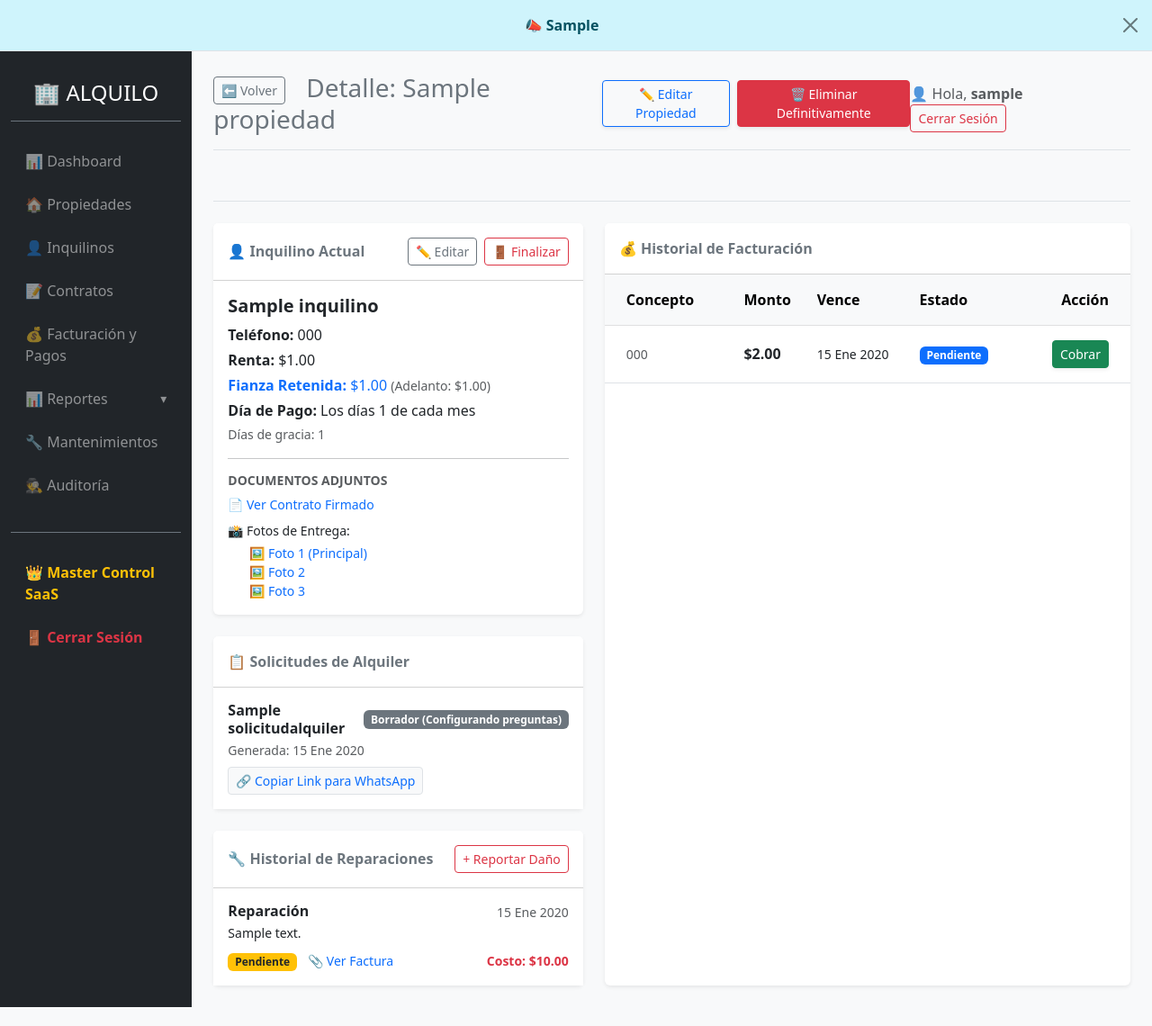
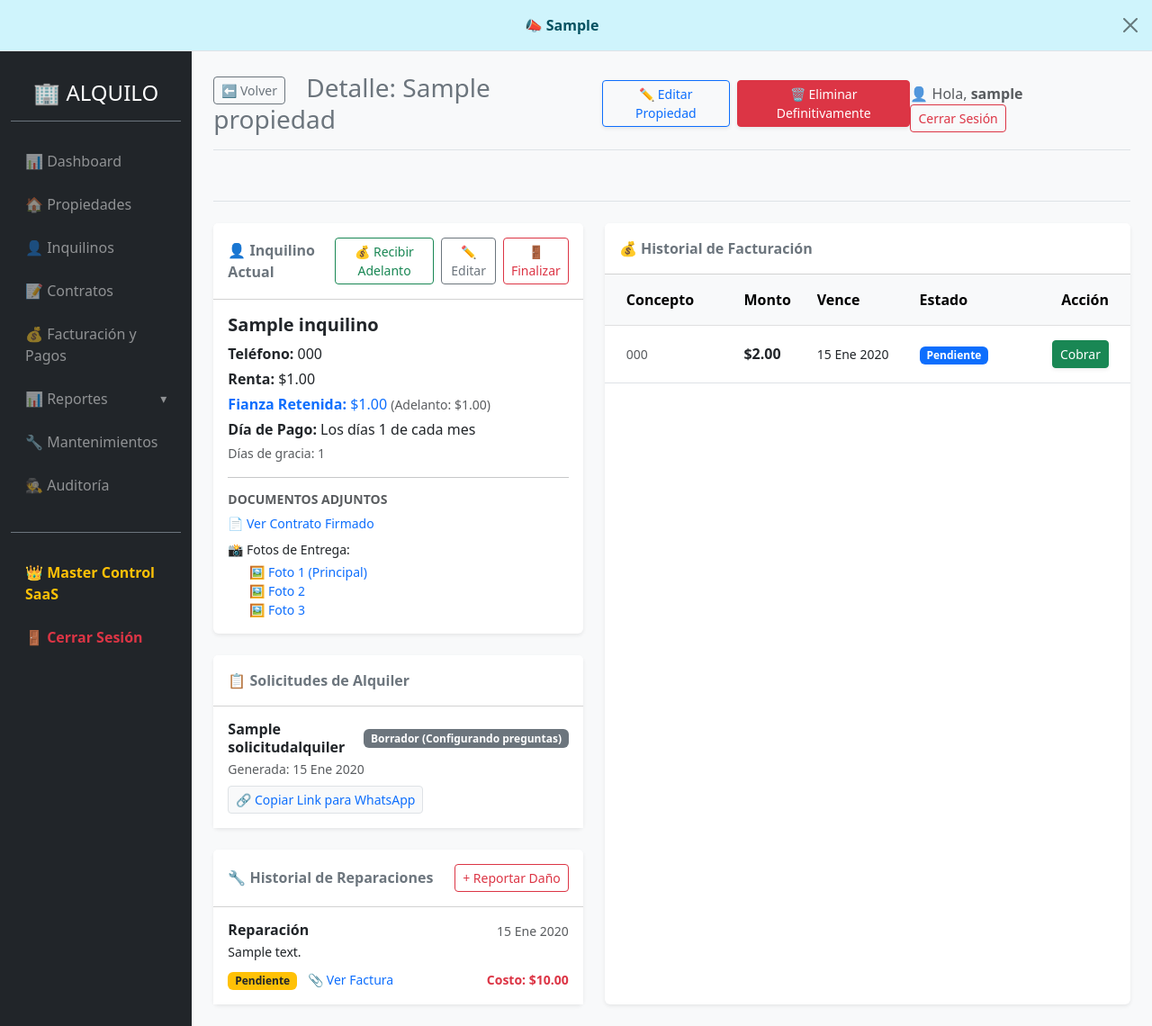
Before and after one commit to Jusetreynoso/alquilo-saas, a Django app: page /propiedad/1/ in a window 1280 px wide. Shown: the whole page at 90% size. Before the commit the page ends 1119 px from the top, so only its background shows below. Run offline with Django 5.2, Linux system fonts and the light colour scheme; a user stored in the database is signed in; tables that the repository leaves empty hold one stand-in row (values such as "Sample post").

Commit message:
agregar boton de cobro por adelantado en pantalla de propiedad

```diff
--- a/gestion_propiedades/templates/gestion_propiedades/detalle_propiedad.html
+++ b/gestion_propiedades/templates/gestion_propiedades/detalle_propiedad.html
@@ -56,6 +56,9 @@
 
                 {% if contrato_activo %}
                 <div class="d-flex gap-2">
+                    <a href="{% url 'registrar_pago_anticipado' contrato_activo.id %}" class="btn btn-sm btn-outline-success">
+                        💰 Recibir Adelanto
+                    </a>
                     <a href="{% url 'editar_contrato' contrato_activo.id %}" class="btn btn-sm btn-outline-secondary">
                         ✏️ Editar
                     </a>
```
